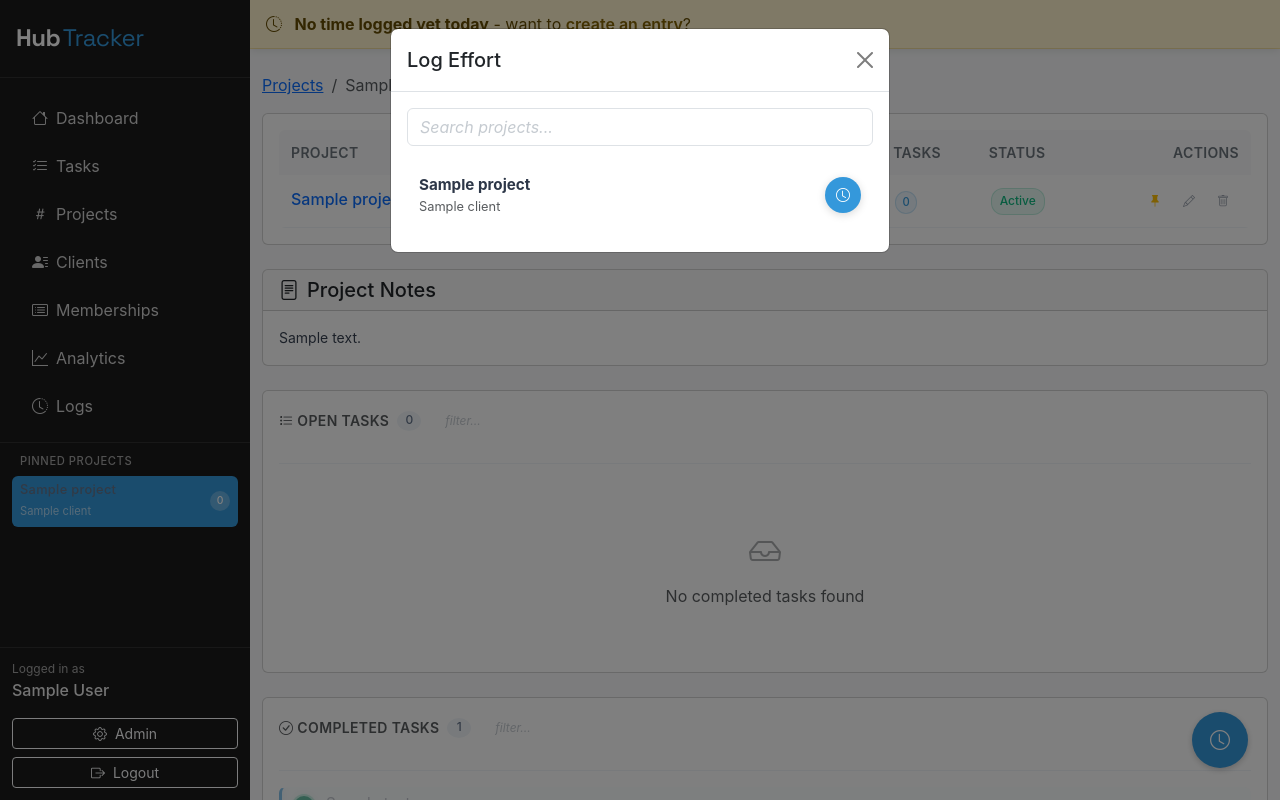
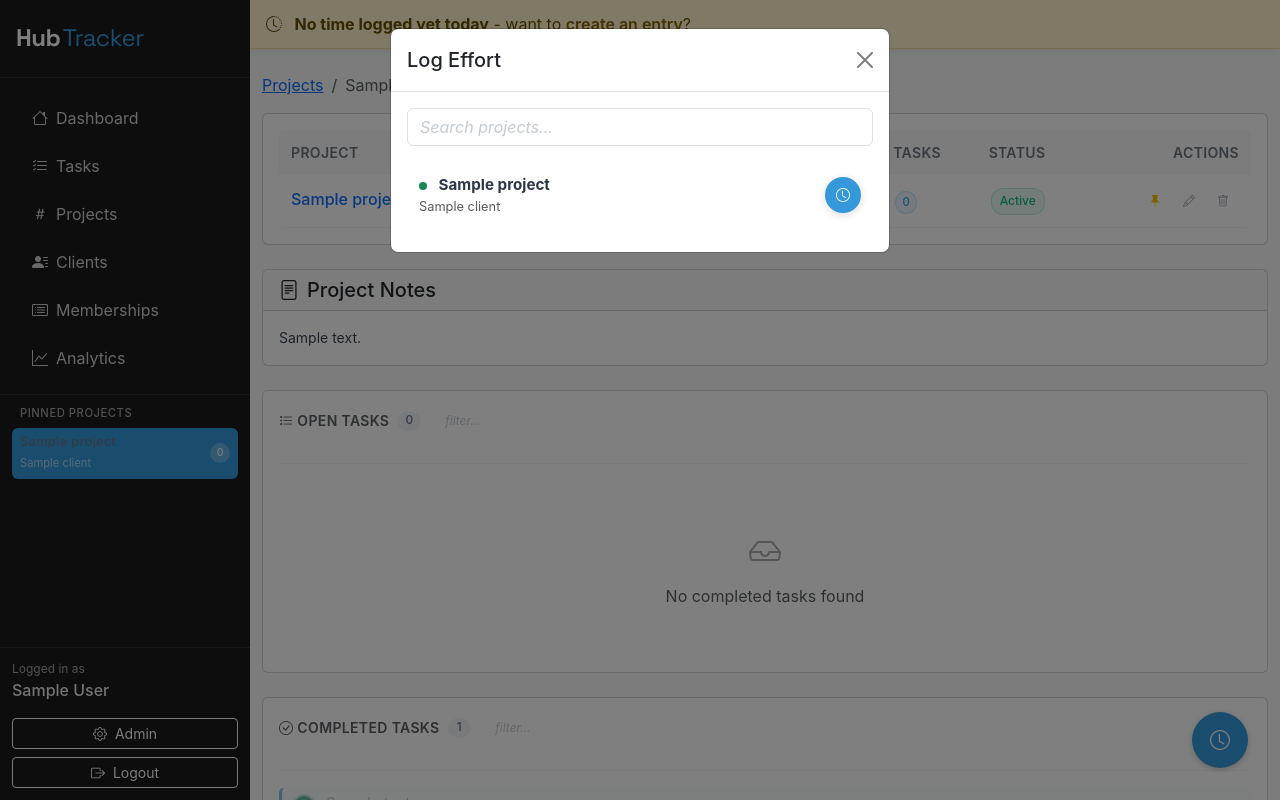
Before and after one commit to Neurotech-Hub/HubTracker, a Flask app: page /project/1 in a window 1280 px wide, after a click on "Log Time or Touch". Run offline with Flask 3, Linux system fonts and the light colour scheme; the visitor is signed in with stand-in values (Sample User, id 1); tables that the repository leaves empty hold one stand-in row (values such as "Sample post"); some libraries are stand-ins or nearby versions.

Commit message:
Fixed a lot of little bugs, want to implement scheduler next

```diff
--- a/app.py
+++ b/app.py
@@ -630,7 +630,7 @@ def dashboard():
     # Get data for action buttons (creating new items)
     clients = Client.query.order_by(Client.name.asc()).all()
     memberships = Membership.query.all()
-    users = User.query.order_by(User.first_name.asc()).all()
+    users = User.query.filter_by(role='admin').order_by(User.first_name.asc()).all()
 
     return render_template('dashboard.html',
                          user=user,
@@ -1618,7 +1618,7 @@ def projects():
             active_projects.append(project)
 
     clients = Client.query.order_by(Client.name.asc()).all()
-    users = User.query.order_by(User.first_name.asc()).all()
+    users = User.query.filter_by(role='admin').order_by(User.first_name.asc()).all()
 
     return render_template('projects.html',
                          active_projects=active_projects,
@@ -1665,8 +1665,8 @@ def project_detail(project_id):
     # Get completed tasks for this project
     completed_tasks = project.tasks.filter_by(is_complete=True).order_by(Task.completed_on.desc()).all()
 
-    # Get recent logs for this project
-    recent_logs = project.logs.order_by(Log.created_at.desc()).limit(10).all()
+    # Get all logs for this project
+    all_logs = project.logs.order_by(Log.created_at.desc()).all()
 
     # Check if current user has pinned this project
     is_pinned = UserProjectPin.query.filter_by(
@@ -1680,13 +1680,13 @@ def project_detail(project_id):
 
     # Get clients and users for dropdowns
     clients = Client.query.order_by(Client.name.asc()).all()
-    users = User.query.order_by(User.first_name.asc()).all()
+    users = User.query.filter_by(role='admin').order_by(User.first_name.asc()).all()
 
     return render_template('project_detail.html',
                          project=project,
                          tasks=serialized_open_tasks,
                          completed_tasks=serialized_completed_tasks,
-                         recent_logs=recent_logs,
+                         all_logs=all_logs,
                          is_pinned=is_pinned,
                          clients=clients,
                          users=users)
@@ -1810,7 +1810,7 @@ def clients():
 
     clients = Client.query.order_by(Client.name.asc()).all()
     memberships = Membership.query.all()
-    users = User.query.order_by(User.first_name.asc()).all()
+    users = User.query.filter_by(role='admin').order_by(User.first_name.asc()).all()
 
     return render_template('clients.html', clients=clients, memberships=memberships, users=users)
 
@@ -1834,7 +1834,7 @@ def client_detail(client_id):
 
     # Get memberships for dropdown
     memberships = Membership.query.all()
-    users = User.query.order_by(User.first_name.asc()).all()
+    users = User.query.filter_by(role='admin').order_by(User.first_name.asc()).all()
 
     return render_template('client_detail.html',
                          client=client,
@@ -2182,7 +2182,7 @@ def kanban():
 
     # Get clients and users for the add project modal
     clients = Client.query.order_by(Client.name.asc()).all()
-    users = User.query.order_by(User.first_name.asc()).all()
+    users = User.query.filter_by(role='admin').order_by(User.first_name.asc()).all()
 
     return render_template('kanban.html',
                          active_projects=active_projects,
@@ -2468,7 +2468,7 @@ def logs():
         Project.status != 'Archived'
     ).order_by(Project.name.asc()).all()
 
-    users = User.query.order_by(User.first_name.asc()).all()
+    users = User.query.filter_by(role='admin').order_by(User.first_name.asc()).all()
 
     return render_template('logs.html',
                          logs=logs,
@@ -2847,7 +2847,7 @@ def admin():
         flash('Access denied. Administrator privileges required.', 'error')
         return redirect(url_for('dashboard'))
 
-    users = User.query.order_by(User.first_name.asc()).all()
+    users = User.query.filter_by(role='admin').order_by(User.first_name.asc()).all()
     equipment_list = Equipment.query.order_by(Equipment.name.asc()).all()
 
     return render_template('admin.html', users=users, equipment_list=equipment_list)
@@ -3237,7 +3237,7 @@ def get_task_form_data():
     ).order_by(Project.name).all()
 
     # Get all users
-    users = User.query.order_by(User.first_name).all()
+    users = User.query.filter_by(role='admin').order_by(User.first_name).all()
 
     # Convert to dictionaries
     projects_data = [{
@@ -3263,24 +3263,72 @@ def get_projects_for_logging():
     if 'user_id' not in session:
         return {'projects': []}, 401
 
-    # Get all non-archived projects, ordered by most recent activity
-    projects_query = db.session.query(
-        Project,
-        Client.name.label('client_name')
-    ).join(Client).filter(
+    # 1. Get the default project (if any)
+    default_project = Project.query.filter(Project.is_default==True, Project.status!='Archived').first()
+    default_project_id = default_project.id if default_project else None
+
+    # 2. Get projects with most recent log entries (excluding default project)
+    from sqlalchemy import desc
+    recent_log_projects = db.session.query(
+        Project, Client.name.label('client_name'), db.func.max(Log.created_at).label('last_log')
+    ).join(Client).join(Log).filter(
         Project.status != 'Archived'
-    ).order_by(Project.updated_at.desc())
-
+    )
+    if default_project_id:
+        recent_log_projects = recent_log_projects.filter(Project.id != default_project_id)
+    recent_log_projects = recent_log_projects.group_by(Project.id, Client.name).order_by(desc('last_log')).all()
+
+    # 3. Get the rest of the projects (excluding those already included)
+    recent_log_project_ids = {p.id for p, _, _ in recent_log_projects}
+    if default_project_id:
+        recent_log_project_ids.add(default_project_id)
+    other_projects = db.session.query(Project, Client.name.label('client_name')).join(Client).filter(
+        Project.status != 'Archived',
+        ~Project.id.in_(recent_log_project_ids)
+    ).order_by(Project.updated_at.desc()).all()
+
+    # 4. Get archived projects (not included above)
+    all_nonarchived_ids = set(recent_log_project_ids)
+    all_nonarchived_ids.update([p.id for p, _ in other_projects])
+    archived_projects = db.session.query(Project, Client.name.label('client_name')).join(Client).filter(
+        Project.status == 'Archived',
+        ~Project.id.in_(all_nonarchived_ids)
+    ).order_by(Project.name.asc()).all()
+
+    # Build the ordered list
     projects = []
-    for project, client_name in projects_query:
+    if default_project:
+        projects.append({
+            'id': default_project.id,
+            'name': default_project.name,
+            'client_name': default_project.client.name if default_project.client else '',
+            'display_name': f"{default_project.name} ({default_project.client.name})" if default_project.client else default_project.name,
+            'status': default_project.status
+        })
+    for project, client_name, _ in recent_log_projects:
         projects.append({
             'id': project.id,
             'name': project.name,
             'client_name': client_name,
-            'display_name': f"{project.name} ({client_name})"
+            'display_name': f"{project.name} ({client_name})",
+            'status': project.status
         })
-
-    # The first project (most recently updated) will be the default
+    for project, client_name in other_projects:
+        projects.append({
+            'id': project.id,
+            'name': project.name,
+            'client_name': client_name,
+            'display_name': f"{project.name} ({client_name})",
+            'status': project.status
+        })
+    for project, client_name in archived_projects:
+        projects.append({
+            'id': project.id,
+            'name': project.name,
+            'client_name': client_name,
+            'display_name': f"{project.name} ({client_name})",
+            'status': project.status
+        })
     return {'projects': projects}
 
 if __name__ == '__main__':
--- a/static/css/style.css
+++ b/static/css/style.css
@@ -3142,3 +3142,28 @@ textarea:focus::placeholder {
         pointer-events: none;
     }
 }
+
+/* Status dot styles for log entry modal */
+.status-dot {
+    width: 8px;
+    height: 8px;
+    border-radius: 50%;
+    flex-shrink: 0;
+    display: inline-block;
+}
+
+.status-dot.status-Active {
+    background-color: #198754;
+}
+
+.status-dot.status-Awaiting {
+    background-color: #ffc107;
+}
+
+.status-dot.status-Paused {
+    background-color: #0dcaf0;
+}
+
+.status-dot.status-Archived {
+    background-color: #6c757d;
+}
--- a/static/js/task-list.js
+++ b/static/js/task-list.js
@@ -196,32 +196,38 @@ function logEntryModal() {
         searchQuery: '',
         allProjects: [],
         filteredProjects: [],
+        nonArchivedProjects: [],
+        archivedProjects: [],
 
         async loadProjects() {
             try {
                 const response = await fetch('/api/projects_for_logging');
                 const data = await response.json();
                 this.allProjects = data.projects || [];
-                this.filteredProjects = [...this.allProjects];
+                this.filterProjects();
             } catch (error) {
                 console.error('Failed to load projects:', error);
                 this.allProjects = [];
-                this.filteredProjects = [];
+                this.nonArchivedProjects = [];
+                this.archivedProjects = [];
             }
         },
 
         filterProjects() {
             if (!this.searchQuery.trim()) {
-                this.filteredProjects = [...this.allProjects];
+                this.nonArchivedProjects = this.allProjects.filter(p => p.status !== 'Archived');
+                this.archivedProjects = this.allProjects.filter(p => p.status === 'Archived');
                 return;
             }
 
             const query = this.searchQuery.toLowerCase();
-            this.filteredProjects = this.allProjects.filter(project =>
+            const filtered = this.allProjects.filter(project =>
                 project.name.toLowerCase().includes(query) ||
                 project.client_name.toLowerCase().includes(query) ||
                 project.display_name.toLowerCase().includes(query)
             );
+            this.nonArchivedProjects = filtered.filter(p => p.status !== 'Archived');
+            this.archivedProjects = filtered.filter(p => p.status === 'Archived');
         },
 
         async logTouch(projectId) {
--- a/templates/base.html
+++ b/templates/base.html
@@ -53,9 +53,6 @@
                 </a>
                 <a href="{{ url_for('analytics') }}" class="mobile-nav-link {% if request.endpoint == 'analytics' %}active{% endif %}">
                     <i class="bi bi-graph-up me-2"></i>Analytics
-                </a>
-                <a href="{{ url_for('logs') }}" class="mobile-nav-link {% if request.endpoint == 'logs' %}active{% endif %}">
-                    <i class="bi bi-clock-history me-2"></i>Logs
                 </a>
             </nav>
 
@@ -125,9 +122,6 @@
                 </a>
                 <a href="{{ url_for('analytics') }}" class="nav-link {% if request.endpoint == 'analytics' %}active{% endif %}">
                     <i class="bi bi-graph-up me-2"></i>Analytics
-                </a>
-                <a href="{{ url_for('logs') }}" class="nav-link {% if request.endpoint == 'logs' %}active{% endif %}">
-                    <i class="bi bi-clock-history me-2"></i>Logs
                 </a>
             </div>
 
@@ -277,29 +271,50 @@
 
                         <!-- Project List -->
                         <div class="projects-list">
-                            <template x-for="project in filteredProjects" :key="project.id">
-                                <div class="project-item d-flex align-items-center justify-content-between mb-2">
+                          <!-- Non-archived projects -->
+                          <template x-for="project in nonArchivedProjects" :key="project.id">
+                            <div class="log-project-row project-item d-flex align-items-center justify-content-between mb-2">
                               <div class="project-touch-area flex-grow-1" @click="logTouch(project.id)">
-                                        <div class="fw-bold" x-text="project.name"></div>
+                                <div class="fw-bold">
+                                  <span class="status-dot me-2" :class="'status-' + project.status"></span>
+                                  <span x-text="project.name"></span>
+                                </div>
                                 <div class="text-muted small" x-text="project.client_name"></div>
                                 <div class="touch-overlay">
                                   <i class="bi bi-fingerprint"></i>
                                   <span>Quick Touch</span>
                                 </div>
                               </div>
-                                    <button type="button"
-                                            class="btn btn-sm log-time-btn ms-2"
-                                            @click="openTimeLog(project)"
-                                            data-bs-toggle="modal"
-                                            data-bs-target="#timeLogModal"
-                                            title="Log Time"
-                                    >
+                              <button type="button" class="btn btn-sm log-time-btn ms-2" @click="openTimeLog(project)" data-bs-toggle="modal" data-bs-target="#timeLogModal" title="Log Time">
                                 <i class="bi bi-clock"></i>
                               </button>
                             </div>
                           </template>
-
-                            <div x-show="filteredProjects.length === 0" class="text-center text-muted py-4">
+                          <!-- Archived projects only show if searching -->
+                          <template x-if="archivedProjects.length > 0 && searchQuery">
+                            <div>
+                              <div class="text-muted small my-2" style="border-top:1px solid #e9ecef; padding-top:6px;">Archived Projects</div>
+                              <template x-for="project in archivedProjects" :key="project.id">
+                                <div class="log-project-row project-item d-flex align-items-center justify-content-between mb-2">
+                                  <div class="project-touch-area flex-grow-1" @click="logTouch(project.id)">
+                                    <div class="fw-bold">
+                                      <span class="status-dot me-2" :class="'status-' + project.status"></span>
+                                      <span x-text="project.name"></span>
+                                    </div>
+                                    <div class="text-muted small" x-text="project.client_name"></div>
+                                    <div class="touch-overlay">
+                                      <i class="bi bi-fingerprint"></i>
+                                      <span>Quick Touch</span>
+                                    </div>
+                                  </div>
+                                  <button type="button" class="btn btn-sm log-time-btn ms-2" @click="openTimeLog(project)" data-bs-toggle="modal" data-bs-target="#timeLogModal" title="Log Time">
+                                    <i class="bi bi-clock"></i>
+                                  </button>
+                                </div>
+                              </template>
+                            </div>
+                          </template>
+                          <div x-show="nonArchivedProjects.length + archivedProjects.length === 0" class="text-center text-muted py-4">
                             <div x-show="searchQuery === ''">Loading projects...</div>
                             <div x-show="searchQuery !== ''">No projects found matching your search.</div>
                           </div>
--- a/templates/project_detail.html
+++ b/templates/project_detail.html
@@ -178,18 +178,18 @@
             </div>
             {% endif %}
 
-            <!-- Recent Activity -->
-            {% if recent_logs %}
+            <!-- All Activity -->
+            {% if all_logs %}
             <div class="row">
                 <div class="col-12">
                     <div class="card">
                         <div class="card-header">
                             <h5 class="mb-0">
-                                <i class="bi bi-activity me-2"></i>Recent Activity
+                                <i class="bi bi-activity me-2"></i>All Activity
                             </h5>
                         </div>
                         <div class="card-body">
-                            {% for log in recent_logs %}
+                            {% for log in all_logs %}
                             <div class="d-flex align-items-center mb-2">
                                 {% if log.is_touch %}
                                 <i class="bi bi-finger-index text-success me-2"></i>
```
Lines whose indentation alone changed are shown as unchanged.
